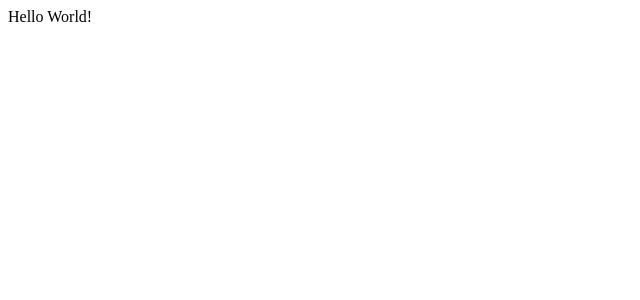
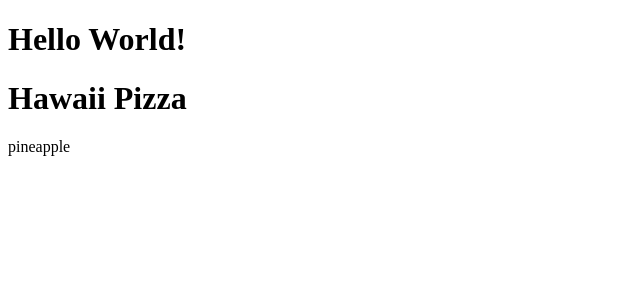
Before and after one commit to kyzsu/intro-to-react-may, a React (Vite) app: page / in a window 1280 px wide. Shown: the top 300 px of the page, without its empty margins (0-640 px from the left). Built offline with nearby package versions, Linux system fonts and the light colour scheme.

Commit message:
feat: fix error by adding prettier lib

```diff
--- a/package.json
+++ b/package.json
@@ -6,7 +6,8 @@
     "test": "echo \"Error: no test specified\" && exit 1",
     "lint": "eslint",
     "dev": "vite",
-    "build": "vite build"
+    "build": "vite build",
+    "format": "prettier --write \"src/**/*.{js,jsx}\""
   },
   "keywords": [],
   "type": "module",
@@ -18,6 +19,7 @@
     "eslint": "^9.9.1",
     "eslint-config-prettier": "^9.1.0",
     "globals": "^15.9.0",
+    "prettier": "^3.3.3",
     "vite": "^5.4.2"
   },
   "dependencies": {
--- a/src/App.js
+++ b/src/App.js
@@ -1,25 +1,21 @@
 import { createElement } from "react";
 import { createRoot } from "react-dom/client";
 
-// const Pizza = (props) => {
-//   return createElement("div", {}, [
-//     createElement("h1", {}, props.name),
-//     createElement("p", {}, props.description),
-//   ]);
-// };
+const Pizza = (props) => {
+  return createElement("div", {}, [
+    createElement("h1", {}, props.name),
+    createElement("p", {}, props.description),
+  ]);
+};
 
-// const WebApp = () => {
-//   return createElement("div", {}, [
-//     createElement("h1", {}, "Hello World!"),
-//     createElement(Pizza, {
-//       name: "Hawaii Pizza",
-//       description: "pineapple",
-//     }),
-//   ]);
-// };
-
-const App = () => {
-  return createElement("div", {}, "Hello World!");
+const WebApp = () => {
+  return createElement("div", {}, [
+    createElement("h1", {}, "Hello World!"),
+    createElement(Pizza, {
+      name: "Hawaii Pizza",
+      description: "pineapple",
+    }),
+  ]);
 };
 
 // kita membuat sebuah element React: div yang berisi teks hello World!
@@ -30,5 +26,5 @@ const container = document.getElementById("root");
 const root = createRoot(container);
 // membuat akar/rootnya; menghapus existing children yg ada pada container
 
-root.render(createElement(App));
+root.render(createElement(WebApp));
 // render component/react elementnya
```
Also changed, not shown: 1 other file (tests, documents, lock files or other folders).
